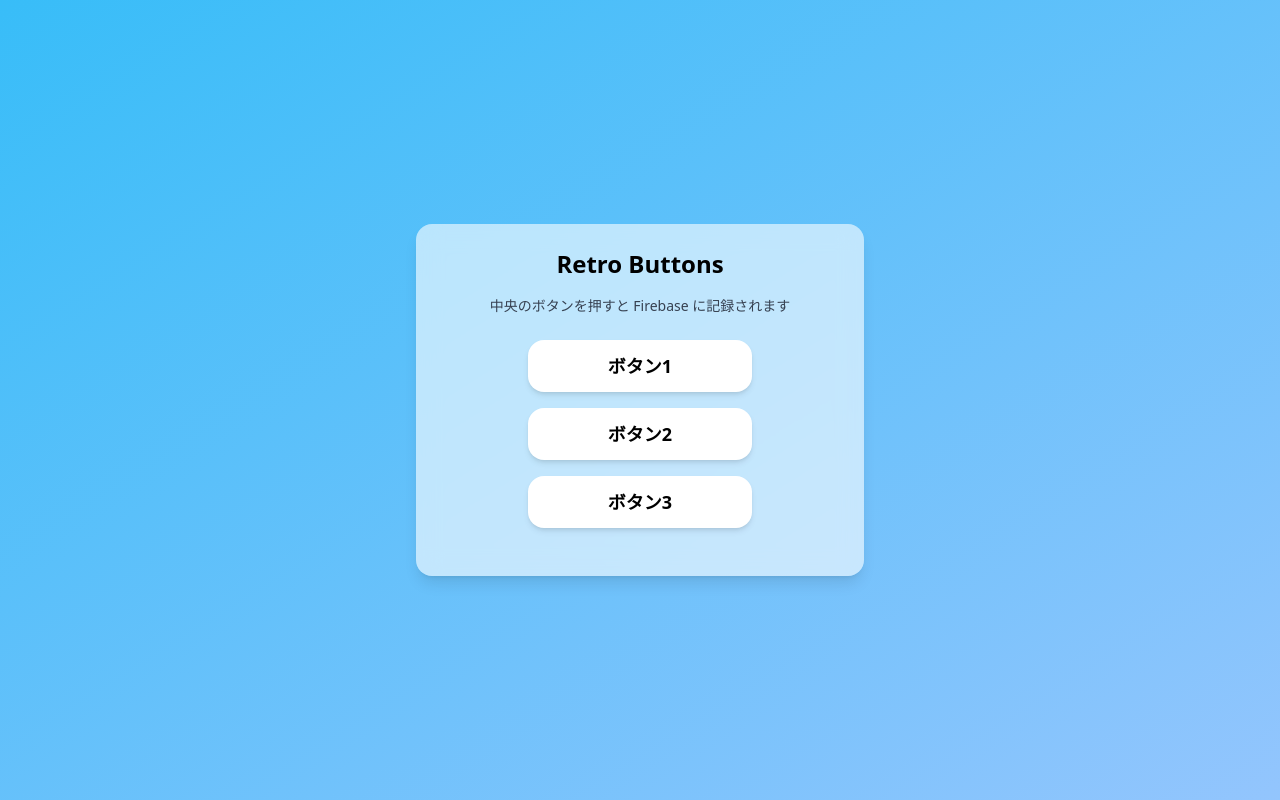
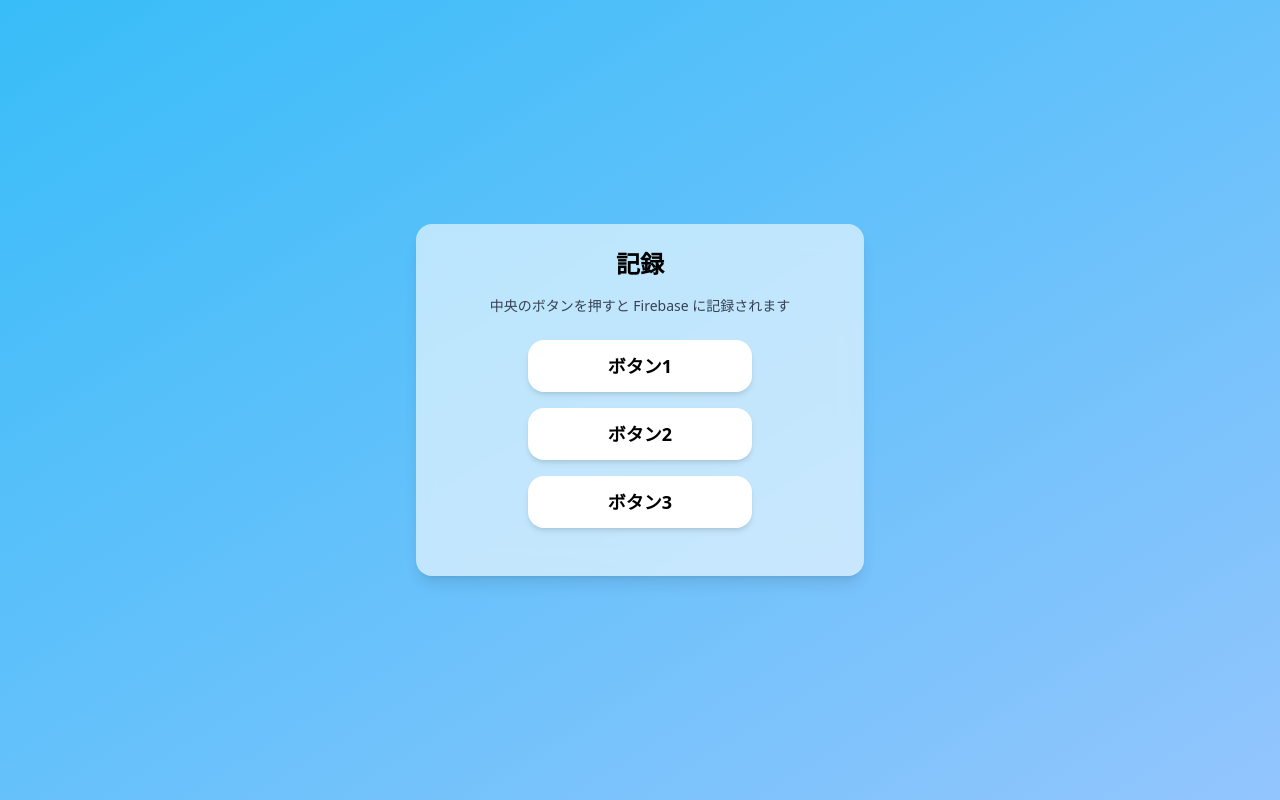
Before and after one commit to kairu429/logon-1, a plain HTML site: page index.html in a window 1280 px wide. Drawn offline with nearby package versions, Linux system fonts and the light colour scheme.

Commit message:
Update index.html

```diff
--- a/index.html
+++ b/index.html
@@ -8,7 +8,7 @@
 </head>
 <body class="h-screen flex items-center justify-center bg-gradient-to-br from-sky-400 to-blue-300 text-black">
   <div class="w-full max-w-md p-6 bg-white/60 backdrop-blur-md rounded-2xl shadow-lg text-center">
-    <h1 class="text-2xl font-bold mb-4">Retro Buttons</h1>
+    <h1 class="text-2xl font-bold mb-4">記録</h1>
     <p class="text-sm text-gray-700 mb-6">中央のボタンを押すと Firebase に記録されます</p>
 
     <div class="flex flex-col gap-4 items-center">
```
